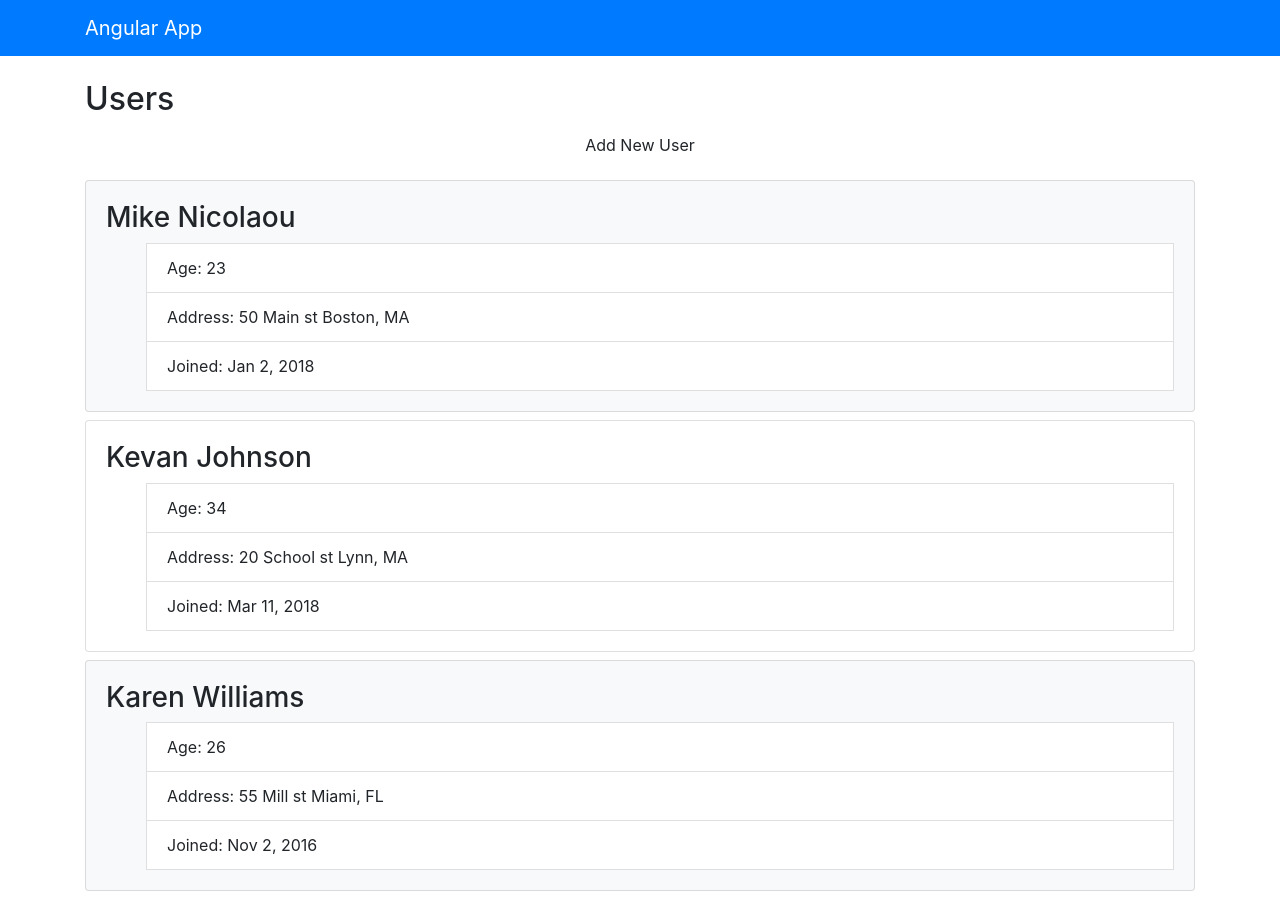
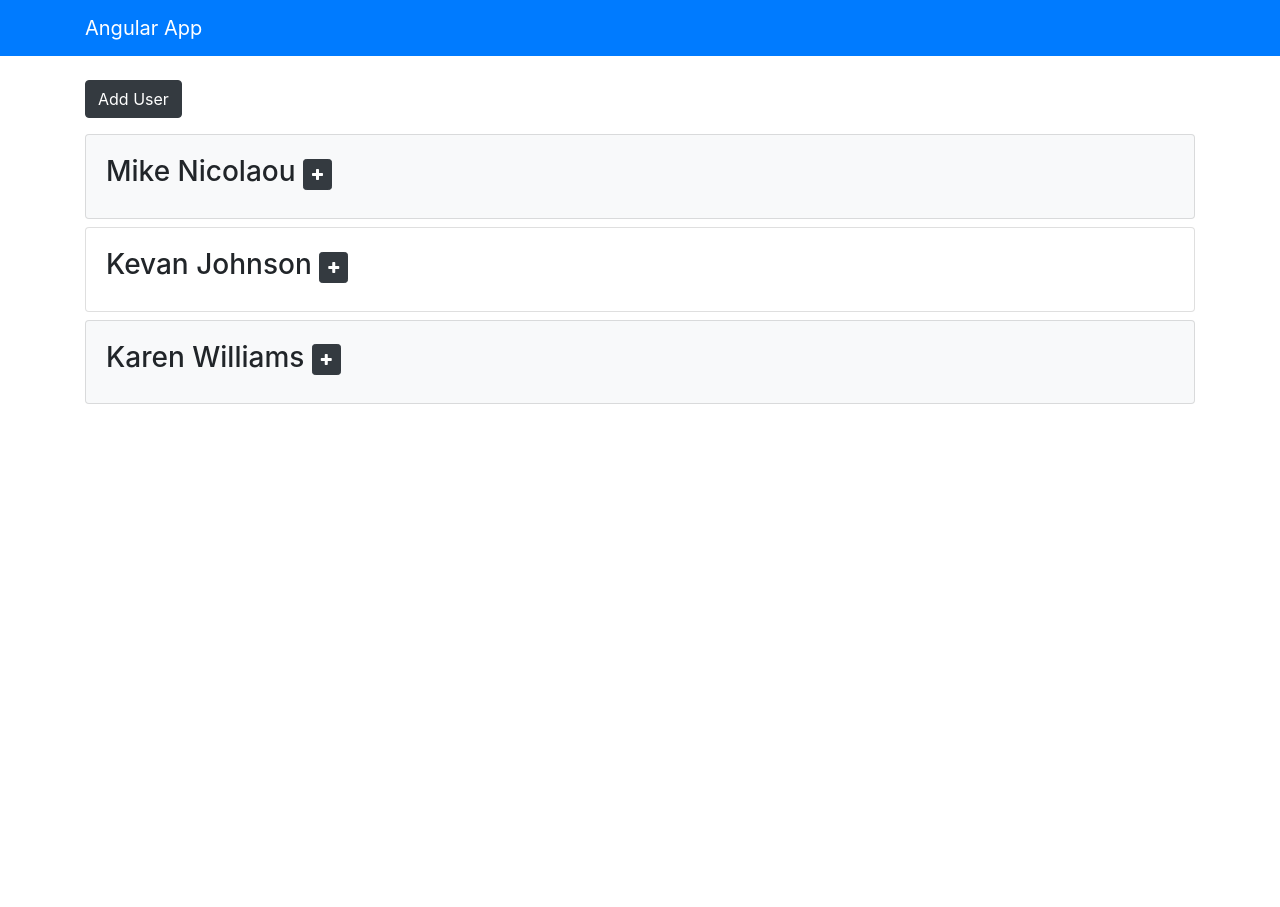
Before and after one commit to tzatzikisauce/angularapp, an Angular app: page / in a window 1280 px wide. After the commit the page ends 800 px from the top, so only its background shows below. Built offline with nearby package versions, Linux system fonts and the light colour scheme.

Commit message:
hiding functionality

```diff
--- a/angular.json
+++ b/angular.json
@@ -24,6 +24,7 @@
             ],
             "styles": [
               "src/styles.css",
+              "node_modules/font-awesome/css/font-awesome.css",
               "node_modules/bootstrap/dist/css/bootstrap.css"
             ],
             "scripts": [
--- a/package.json
+++ b/package.json
@@ -21,6 +21,7 @@
     "@angular/router": "~7.2.0",
     "bootstrap": "4.0.0-beta.2",
     "core-js": "^2.5.4",
+    "font-awesome": "^4.7.0",
     "jquery": "^3.3.1",
     "popper.js": "^1.14.7",
     "rxjs": "~6.3.3",
--- a/src/app/components/users/users.component.html
+++ b/src/app/components/users/users.component.html
@@ -1,9 +1,46 @@
-<h2> Users </h2>
-<button [disabled]="!enableAdd" class="btn btn-block mb-3">Add New User</button>
+<button (click)="showUserForm = !showUserForm" class="btn btn-dark mb-3">Add User</button>
+<div class="card card-body mb-3" *ngIf="showUserForm">
+  <h2>Add User</h2>
+  <form (submit)="onSubmit($event)">
+    <div class="form-group">
+      <label>First Name</label>
+      <input (keydown)="fireEvent($event)" type="text" class="form-control" name="firstName">
+    </div>
+    <div class="form-group">
+      <label>Last Name</label>
+      <input type="text" class="form-control" name="lastName">
+    </div>
+    <div class="form-group">
+      <label>Age</label>
+      <input type="number" class="form-control" name="age">
+    </div>
+    <div class="form-group">
+      <label>Street Address</label>
+      <input type="text" class="form-control" name="street">
+    </div>
+    <div class="form-group">
+      <label>City</label>
+      <input type="text" class="form-control" name="city">
+    </div>
+    <div class="form-group">
+      <label>State</label>
+      <input type="text" class="form-control" name="state">
+    </div>
+    <button (click)="addUser({firstName: 'Mary', lastName: 'Williams', isActive: true})" [disabled]="!enableAdd"
+      class="btn btn-block mb-3">Add New User</button>
+  </form>
+</div>
+
 <ul class="list-unstyled" *ngIf="loaded && users?.length > 0">
   <li class="card card-body mb-2" *ngFor="let user of users" [class.bg-light]="user.isActive">
-    <h3>{{ user.firstName }} {{ user.lastName }}</h3>
-    <ul *ngIf="showExtended && user.age && user.address">
+    <h3>{{ user.firstName }} {{ user.lastName }}
+      <small *ngIf="user.age && user.address">
+        <button (click)="user.hide = !user.hide" class="btn btn-dark btn-sm">
+          <i [ngClass]="user.hide ? 'fa fa-plus' : 'fa fa-minus'"></i>
+        </button>
+      </small>
+    </h3>
+    <ul class="list-group" *ngIf="!user.hide && user.age && user.address">
       <li class="list-group-item">Age: {{ user.age }}</li>
       <li class="list-group-item">Address: {{ user.address.street }} {{ user.address.city }}, {{ user.address.state }}
       </li>
--- a/src/app/components/users/users.component.ts
+++ b/src/app/components/users/users.component.ts
@@ -13,6 +13,7 @@ export class UsersComponent implements OnInit {
   showExtended: boolean = true;
   loaded: boolean = false;
   enableAdd: boolean = true;
+  showUserForm: boolean = false;
 
   constructor() { }
 
@@ -28,7 +29,8 @@ export class UsersComponent implements OnInit {
               state: 'MA'
           },
           isActive: true,
-          registered: new Date('01/02/2018 08:30:00')
+          registered: new Date('01/02/2018 08:30:00'),
+          hide: true
         },
         {
           firstName: 'Kevan',
@@ -40,7 +42,8 @@ export class UsersComponent implements OnInit {
               state: 'MA'
           },
           isActive: false,
-          registered: new Date('03/11/2018 06:20:00')
+          registered: new Date('03/11/2018 06:20:00'),
+          hide: true
         },
         {
           firstName: 'Karen',
@@ -52,7 +55,8 @@ export class UsersComponent implements OnInit {
               state: 'FL'
           },
           isActive: true,
-          registered: new Date('11/02/2016 10:30:00')
+          registered: new Date('11/02/2016 10:30:00'),
+          hide: true
         }
       ];
 
@@ -63,5 +67,17 @@ export class UsersComponent implements OnInit {
     this.users.push(user);
   }
 
+  onSubmit(e) {
+    console.log(123);
+
+    e.preventDefault();
+
+  }
+
+  fireEvent(e) {
+    console.log(e.type);
+    console.log(e.target.value);
+  }
+
 
 }
--- a/src/app/models/User.ts
+++ b/src/app/models/User.ts
@@ -9,4 +9,5 @@ export interface User {
     }
     isActive?: boolean
     registered?: any
+    hide?: boolean
 }
```
Also changed, not shown: 1 other file (tests, documents, lock files or other folders).
